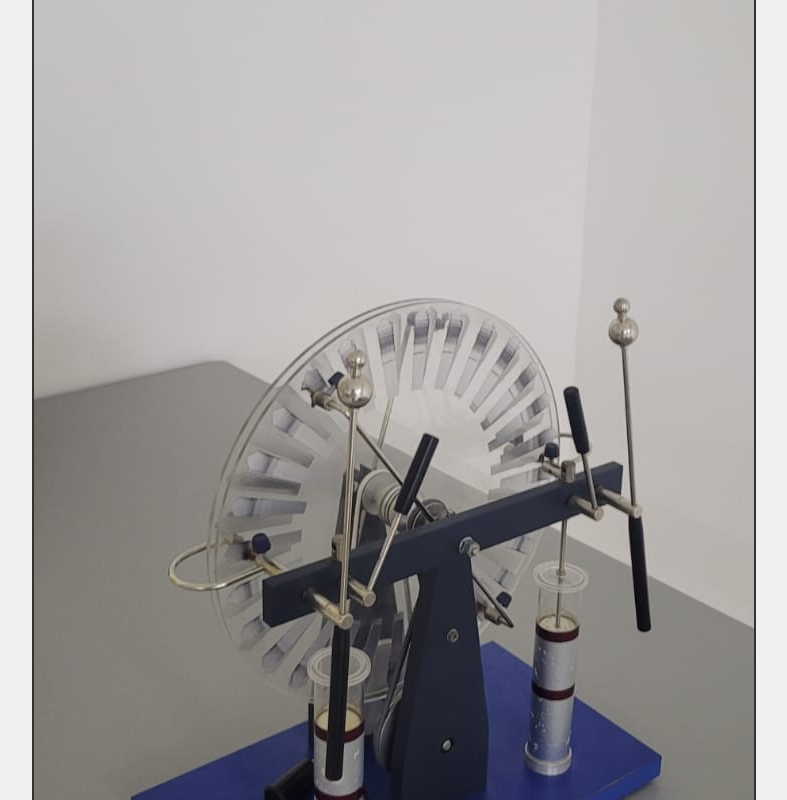
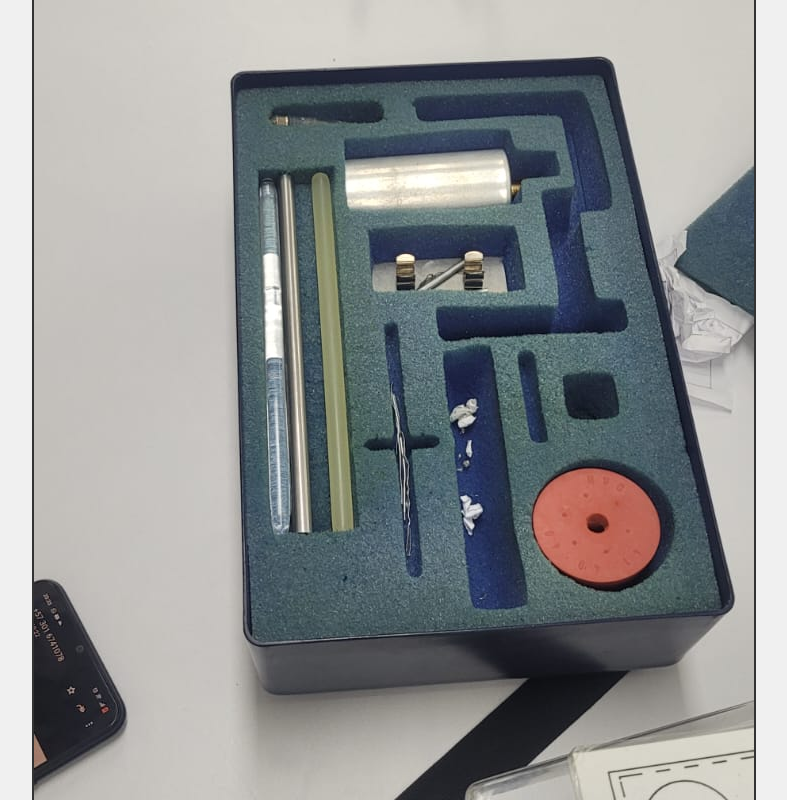
Before and after one commit to jdbcamilo/LOGICA-COMPUTACIONAL, a plain HTML site: page index.html in a window 1280 px wide. Shown: the top 800 px of the page, without its empty margins (246-1033 px from the left). Drawn offline with Linux system fonts and the light colour scheme.

Commit message:
Update index.html

```diff
--- a/index.html
+++ b/index.html
@@ -21,6 +21,6 @@
     </style>
 </head>
 <body>
-    <img src="evidencias/LAB1/3.jpg" alt="Descripción de la imagen">
+    <img src="evidencias/LAB2/2.jpeg" alt="Descripción de la imagen">
 </body>
 </html>
```
